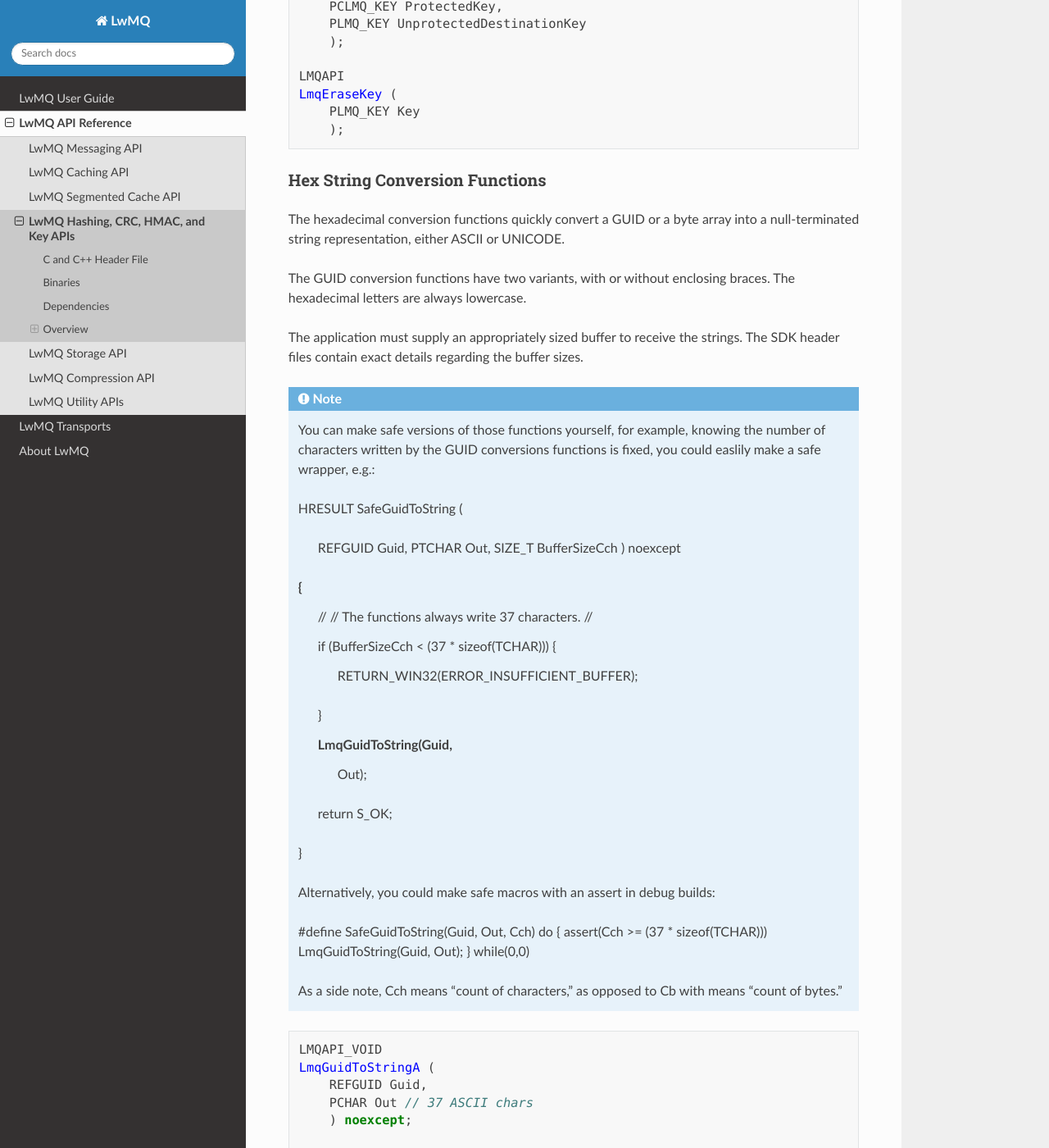
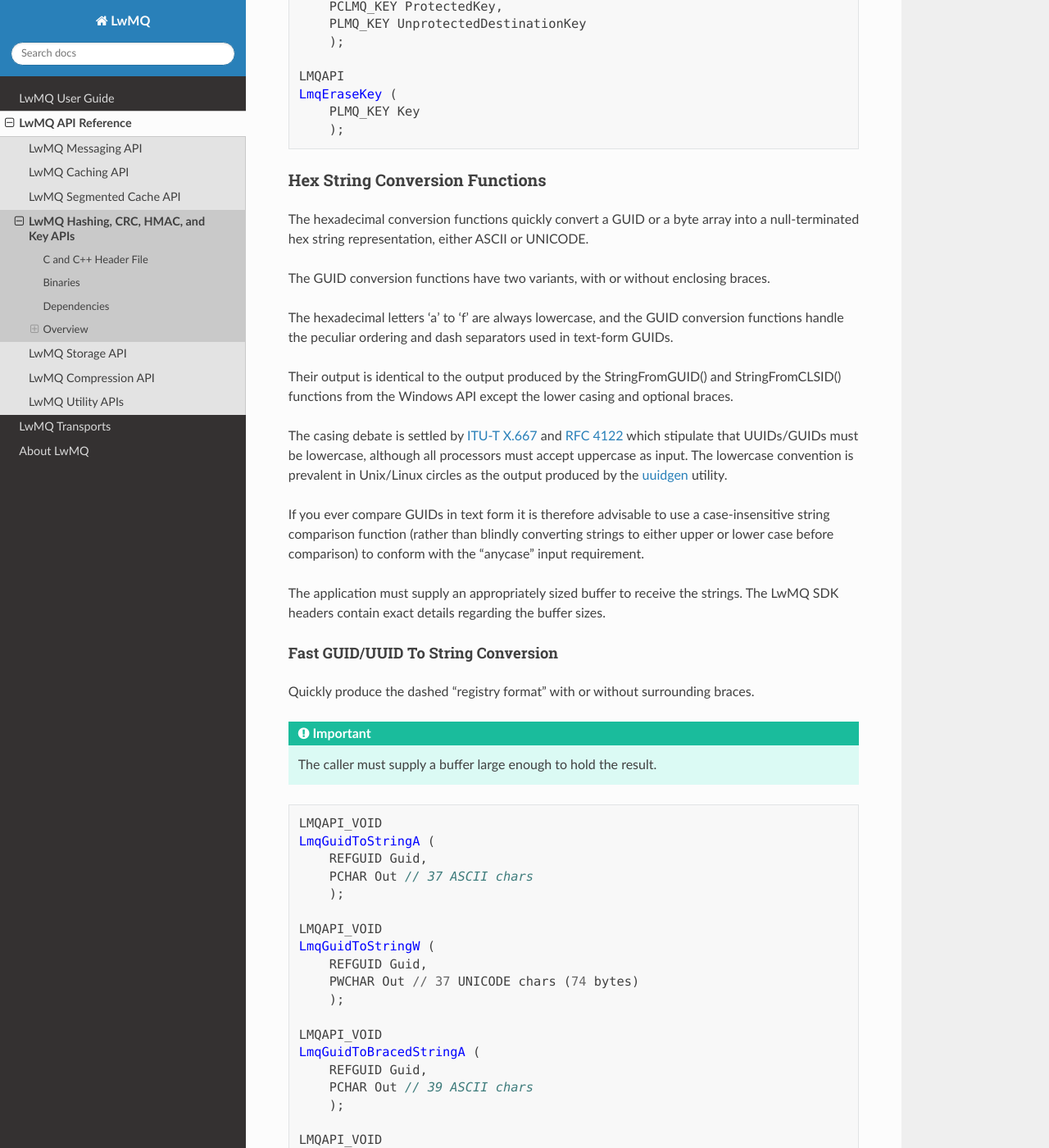
Before and after one commit to axelriet/LwMQ.net, a Sphinx documentation site: the page built from docs/api/hashing.rst, in a window 1280 px wide and 1400 px high, scrolled down 8148 px. Shown: the whole window at 82% size. Built offline with Sphinx 7.4.7 and the Read the Docs theme 3.1.0, drawn with Linux system fonts in a browser that asks for light colours; some of the changed text lies outside the part shown.

Commit message:
Doc (GUID conv)

```diff
--- a/docs/api/hashing.rst
+++ b/docs/api/hashing.rst
@@ -188,8 +188,8 @@
 .. _CNG: https://docs.microsoft.com/en-us/windows/win32/seccng/cng-portal
 .. _OpenSSL: https://www.openssl.org/
 
-One-shot HMAC Functions
-^^^^^^^^^^^^^^^^^^^^^^^
+Fast One-shot HMAC Functions
+^^^^^^^^^^^^^^^^^^^^^^^^^^^^
 
 This set of functions is meant for cases where only a few HMACs need to be computed
 or verified, and the caller does not mind paying the cost of key setup every time.
@@ -216,8 +216,8 @@
         PCLMQ_HMAC HMAC
         );
 
-HMAC Functions
-^^^^^^^^^^^^^^
+Fast HMAC Functions
+^^^^^^^^^^^^^^^^^^^
 
 This set of functions is meant for cases where many HMACs need to be computed
 or verified with the same key, and the caller wants to pay the cost of key
@@ -410,16 +410,120 @@
 -------------------------------
 
 The hexadecimal conversion functions quickly convert
-a GUID or a byte array into a null-terminated string
+a GUID or a byte array into a null-terminated hex string
 representation, either ASCII or UNICODE.
 
 The GUID conversion functions have two variants, with
-or without enclosing braces. The hexadecimal letters are
-always lowercase.
+or without enclosing braces.
+
+The hexadecimal letters 'a' to 'f' are always lowercase,
+and the GUID conversion functions handle the peculiar
+ordering and dash separators used in text-form GUIDs.
+
+Their output is identical to the output produced by the
+StringFromGUID() and StringFromCLSID() functions from
+the Windows API except the lower casing and optional braces.
+
+The casing debate is settled by `ITU-T X.667`_ and `RFC 4122`_
+which stipulate that UUIDs/GUIDs must be lowercase, although
+all processors must accept uppercase as input. The lowercase
+convention is prevalent in Unix/Linux circles as the output
+produced by the `uuidgen`_ utility.
+
+.. _ITU-T X.667: https://www.itu.int/en/ITU-T/asn1/Pages/UUID/uuids.aspx
+.. _RFC 4122: https://www.rfc-editor.org/rfc/rfc4122
+.. _uuidgen: https://www.unix.com/man_page/redhat/1/uuidgen/
+
+If you ever compare GUIDs in text form it is therefore
+advisable to use a case-insensitive string comparison
+function (rather than blindly converting strings to
+either upper or lower case before comparison) to
+conform with the "anycase" input requirement.
 
 The application must supply an appropriately sized
-buffer to receive the strings. The SDK header files
+buffer to receive the strings. The LwMQ SDK headers
 contain exact details regarding the buffer sizes.
+
+Fast GUID/UUID To String Conversion
+^^^^^^^^^^^^^^^^^^^^^^^^^^^^^^^^^^^
+
+Quickly produce the dashed "registry format" with or without surrounding braces.
+
+.. important::
+
+    The caller must supply a buffer large enough to hold the result.
+
+.. code:: cpp
+
+    LMQAPI_VOID
+    LmqGuidToStringA (
+        REFGUID Guid,
+        PCHAR Out // 37 ASCII chars
+        );
+
+    LMQAPI_VOID
+    LmqGuidToStringW (
+        REFGUID Guid,
+        PWCHAR Out // 37 UNICODE chars (74 bytes)
+        );
+
+    LMQAPI_VOID
+    LmqGuidToBracedStringA (
+        REFGUID Guid,
+        PCHAR Out // 39 ASCII chars
+        );
+
+    LMQAPI_VOID
+    LmqGuidToBracedStringW (
+        REFGUID Guid,
+        PWCHAR Out // 39 UNICODE chars (78 bytes)
+        );
+
+    #ifdef UNICODE
+    #define LmqGuidToString LmqGuidToStringW
+    #define LmqGuidToBracedString LmqGuidToBracedStringW
+    #else
+    #define LmqGuidToString LmqGuidToStringA
+    #define LmqGuidToBracedString LmqGuidToBracedStringA
+    #endif
+
+Fast Generic Hex Conversion
+^^^^^^^^^^^^^^^^^^^^^^^^^^^
+
+Quickly convert byte extents of any length to hex representation,
+useful for printing hashes, CRCs, keys, and other binary data
+in human-readable hexadecimal representation.
+
+The hex conversion functions are not suitable to convert
+little-endian integers (uint16, uint32, uint64) to their
+hex representation as their byte ordering requires special
+consideration.
+
+.. important::
+
+    The caller must supply a buffer large enough to hold the result.
+
+.. code:: cpp
+
+    LMQAPIIMP_VOID
+    LmqBytesToHexStringA (
+        const BYTE* Bytes,
+        const SIZE_T Count,
+        PCHAR Out // ((Count * 2) + 1) ASCII chars
+        );
+
+    LMQAPIIMP_VOID
+    LmqBytesToHexStringW (
+        const BYTE* Bytes,
+        const SIZE_T Count,
+        PWCHAR Out// ((Count * 2) + 1) UNICODE chars (((Count * 2) + 1) * 2 bytes)
+        );
+
+    #ifdef UNICODE
+    #define LmqBytesToHexString LmqBytesToHexStringW
+    #else
+    #define LmqBytesToHexString LmqBytesToHexStringA
+    #endif
 
 .. note::
 
@@ -428,80 +532,34 @@
     by the GUID conversions functions is fixed, you could
     easlily make a safe wrapper, e.g.:
 
-    HRESULT
-    SafeGuidToString (
-        REFGUID Guid,
-        PTCHAR Out,
-        SIZE_T BufferSizeCch
-        ) noexcept
-    {
-        //
-        // The functions always write 37 characters.
-        //
+    .. code:: cpp
 
-        if (BufferSizeCch < (37 * sizeof(TCHAR)))
+        HRESULT
+        SafeGuidToString (
+            REFGUID Guid,
+            PTCHAR Out,
+            SIZE_T BufferSizeCch
+            )
         {
-            RETURN_WIN32(ERROR_INSUFFICIENT_BUFFER);
+            //
+            // The functions always write 37 characters.
+            //
+
+            if (BufferSizeCch < (37 * sizeof(TCHAR)))
+            {
+                RETURN_WIN32(ERROR_INSUFFICIENT_BUFFER);
+            }
+
+            LmqGuidToString(Guid,
+                            Out);
+
+            return S_OK;
         }
-
-        LmqGuidToString(Guid,
-                        Out);
-
-        return S_OK;
-    }
 
     Alternatively, you could make safe macros with an assert in debug builds:
 
-    #define SafeGuidToString(Guid, Out, Cch) do { assert(Cch >= (37 * sizeof(TCHAR))) LmqGuidToString(Guid, Out); } while(0,0)
+    .. code:: cpp
 
-    As a side note, Cch means "count of characters," as opposed to Cb with means "count of bytes."
+        #define SafeGuidToString(Guid, Out, Cch) do { assert(Cch >= (37 * sizeof(TCHAR))) LmqGuidToString(Guid, Out); } while(0,0)
 
-.. code:: cpp
-
-    LMQAPI_VOID
-    LmqGuidToStringA (
-        REFGUID Guid,
-        PCHAR Out // 37 ASCII chars
-        ) noexcept;
-
-    LMQAPI_VOID
-    LmqGuidToStringW (
-        REFGUID Guid,
-        PWCHAR Out // 37 UNICODE chars (74 bytes)
-        ) noexcept;
-
-    LMQAPI_VOID
-    LmqGuidToBracedStringA (
-        REFGUID Guid,
-        PCHAR Out // 39 ASCII chars
-        ) noexcept;
-
-    LMQAPI_VOID
-    LmqGuidToBracedStringW (
-        REFGUID Guid,
-        PWCHAR Out // 39 UNICODE chars (78 bytes)
-        ) noexcept;
-
-    LMQAPIIMP_VOID
-    LmqBytesToHexStringA (
-        const BYTE* Bytes,
-        const SIZE_T Count,
-        PCHAR Out // ((Count * 2) + 1) ASCII chars
-        ) noexcept;
-
-    LMQAPIIMP_VOID
-    LmqBytesToHexStringW (
-        const BYTE* Bytes,
-        const SIZE_T Count,
-        PWCHAR Out// ((Count * 2) + 1) UNICODE chars (((Count * 2) + 1) * 2 bytes)
-        ) noexcept;
-
-    #ifdef UNICODE
-    #define LmqGuidToString LmqGuidToStringW
-    #define LmqGuidToBracedString LmqGuidToBracedStringW
-    #define LmqBytesToHexString LmqBytesToHexStringW
-    #else
-    #define LmqGuidToString LmqGuidToStringA
-    #define LmqGuidToBracedString LmqGuidToBracedStringA
-    #define LmqBytesToHexString LmqBytesToHexStringA
-    #endif
+    As a side note, Cch means "count of characters," as opposed to Cb, "count of bytes."
```
Also changed, not shown: other parts of docs/api/hashing.rst (+2 -2 lines), 6 other files.
